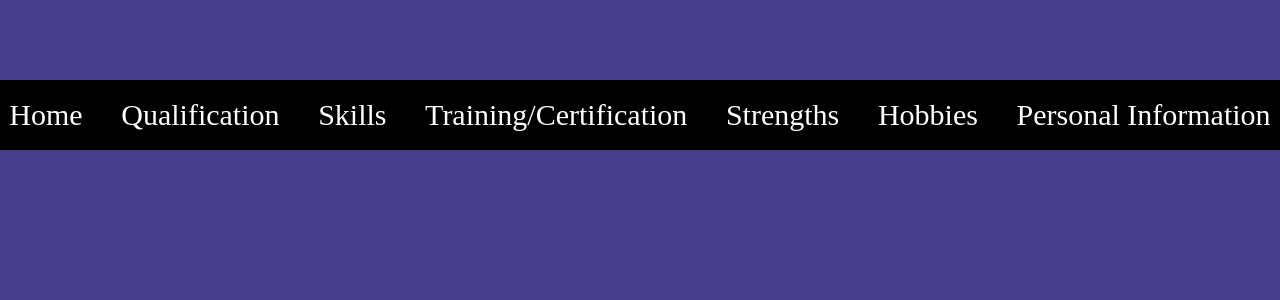
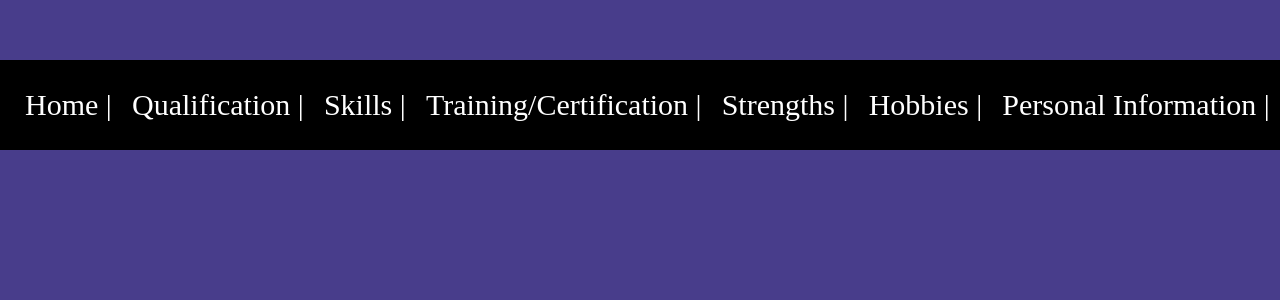
Before and after one commit to Utsavj06/React_Portfolio, a React (Create React App) app: page / in a window 1280 px wide. Shown: the top 300 px of the page. Built offline with nearby package versions, Linux system fonts and the light colour scheme.

Commit message:
better css

```diff
--- a/src/NavBar.css
+++ b/src/NavBar.css
@@ -3,9 +3,10 @@
     justify-content:space-around;
     background-color: black;
     font-size : 30px;
-    height : 70px;
+    height : 90px;
     align-items:center;
-    gap:20px;
+    padding-left: 15px;
+    flex-wrap: wrap;
 }
 
 .parentName{
--- a/src/NavBar.js
+++ b/src/NavBar.js
@@ -11,13 +11,13 @@ const NavBar = () => {
     return (
         <div className="parentName">
             <div className={hamburgger ? "mymenu mymenu-mobile":"mymenu"} onClick={()=>setHamburgger(false)}>
-                <Link exact to="/react_portfolio">Home</Link>
-                <Link exact to="/qualification">Qualification</Link>
-                <Link exact to="/skills">Skills</Link>
-                <Link exact to="/training_and_certification">Training/Certification</Link>
-                <Link exact to="/strengths">Strengths</Link>
-                <Link exact to="hobbies/">Hobbies</Link>
-                <Link exact to="/Pi">Personal Information</Link>
+                <Link exact to="/react_portfolio">Home |</Link>
+                <Link exact to="/qualification">Qualification |</Link>
+                <Link exact to="/skills">Skills |</Link>
+                <Link exact to="/training_and_certification">Training/Certification |</Link>
+                <Link exact to="/strengths">Strengths |</Link>
+                <Link exact to="hobbies/">Hobbies |</Link>
+                <Link exact to="/Pi">Personal Information |</Link>
             </div>
             <div className="hambugger" onClick={()=>setHamburgger(!hamburgger)}>
                 <GiHamburgerMenu />
```
